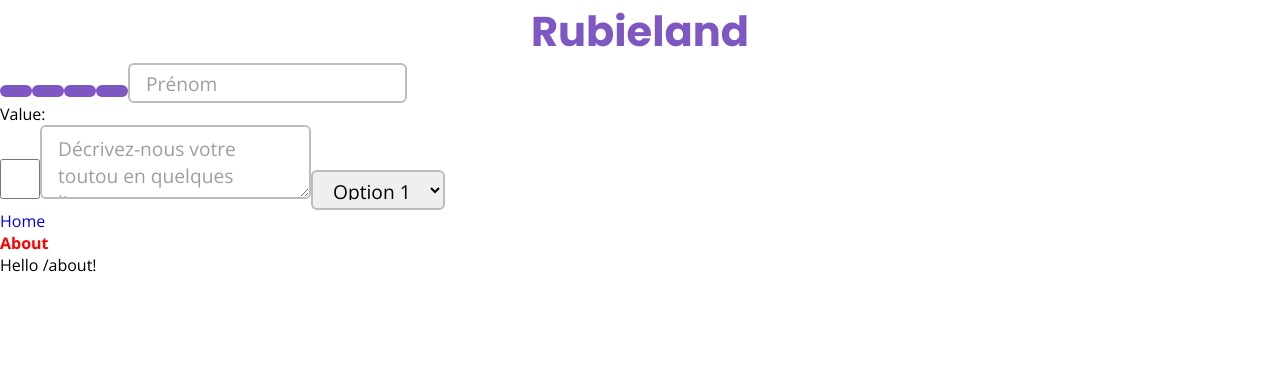
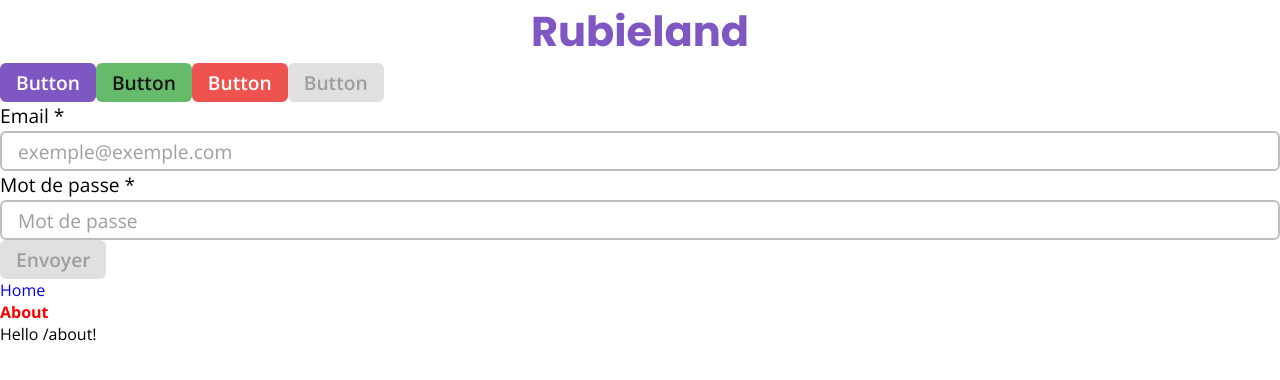
Before and after one commit to rubieland/rubieland, a React (Vite) app in the folder frontend/: page /about in a window 1280 px wide. Shown: the top 380 px of the page. Built offline with nearby package versions, Linux system fonts and the light colour scheme.

Commit message:
refactor(App) for tests

```diff
--- a/frontend/src/App.tsx
+++ b/frontend/src/App.tsx
@@ -1,60 +1,42 @@
 import { Link, Outlet } from '@tanstack/react-router';
 import CustomButton from './ui/components/Button/CustomButton';
-import FormInput from './ui/components/FormInputs/FormInput';
-import { ChangeEvent, useState } from 'react';
+import FormTests from './ui/components/FormTests/FormTests';
 
 // DOCS: Tanstack router tutorials => https://www.youtube.com/watch?v=4sslBg8LprE&list=PLOQjd5dsGSxJilh0lBofeY8Qib98kzmF5&index=1
 
 export const App = () => {
   const activeProps = {
     style: {
+      fontWeight: 'bold',
       color: 'red',
-      fontWeight: 'bold',
     },
   };
-
-  const [value, setValue] = useState('');
-
-  const handleChange = (e: ChangeEvent<HTMLInputElement>) => {
-    setValue(e.target.value);
-  };
-
-  const nameRegex: RegExp = /^[a-zA-ZÀ-ÖØ-öø-ÿ' -]+$/i;
-
-  const error = !nameRegex.test(value)
-    ? 'Le champ prénom est invalide'
-    : undefined;
 
   // TODO: use Navbar when it's ready
   return (
     <>
       <h1>Rubieland</h1>
-      <CustomButton text="Button" onClick={() => console.log('clicked')} />
+      <CustomButton title="Button" onClick={() => console.log('clicked')} />
       <CustomButton
-        text="Button"
         onClick={() => console.log('clicked')}
-        type="success"
+        title="Button"
+        style="success"
       />
       <CustomButton
-        text="Button"
         onClick={() => console.log('clicked')}
-        type="error"
+        title="Button"
+        style="error"
       />
       <CustomButton
-        text="Button"
         onClick={() => console.log('clicked')}
-        type="disabled"
+        title="Button"
+        isDisabled={true}
       />
-      <FormInput
-        label="Prénom"
-        name="firstName"
-        placeholder="Prénom"
-        value={value}
-        error={error}
-        onChange={handleChange}
-      />
-      <p>Value: {value} </p>
-      <input type="checkbox" className="checkbox" />
+
+      {/* TODO: remove <FormTests /> when first form is ready  */}
+      <FormTests />
+
+      {/* <input type="checkbox" className="checkbox" />
       <textarea
         className="textarea"
         cols={20}
@@ -65,7 +47,7 @@ export const App = () => {
         <option>Option 1</option>
         <option>Option 2</option>
         <option>Option 3</option>
-      </select>
+      </select> */}
 
       <ul>
         <li>
```
